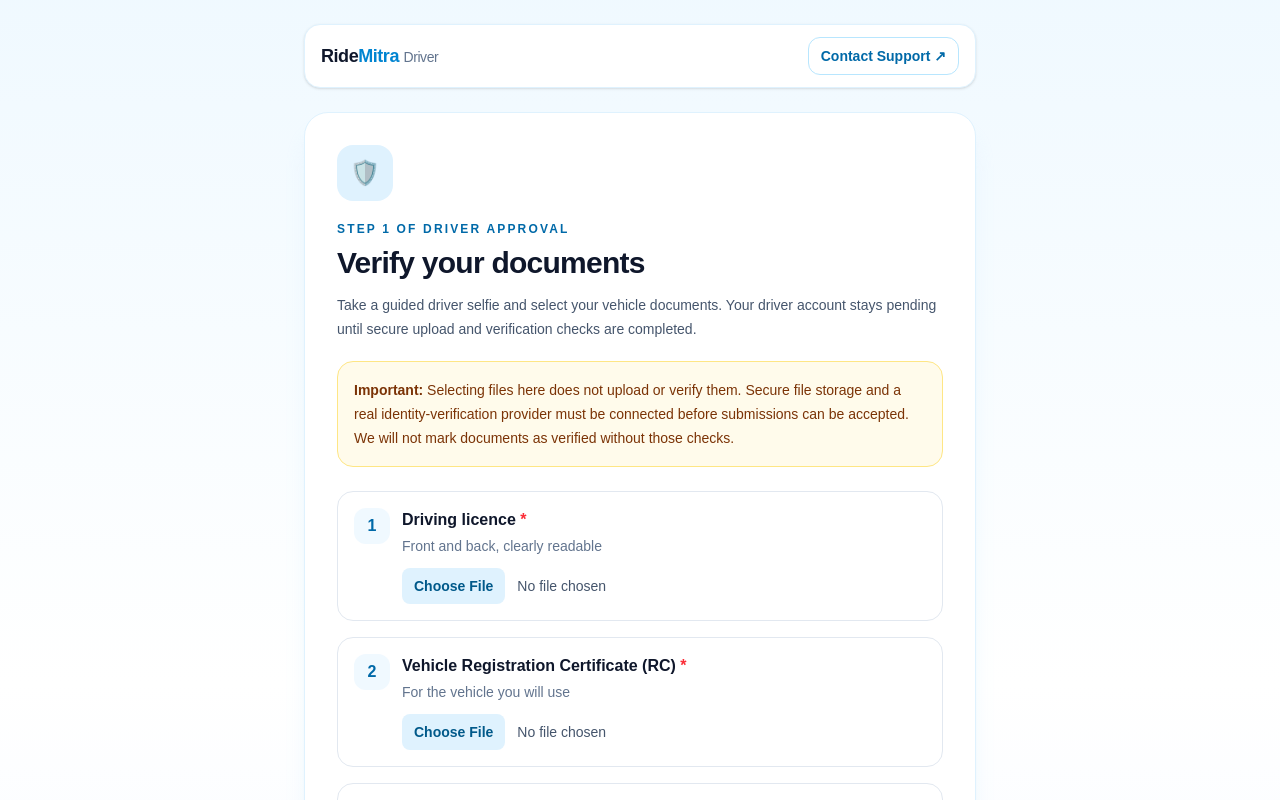
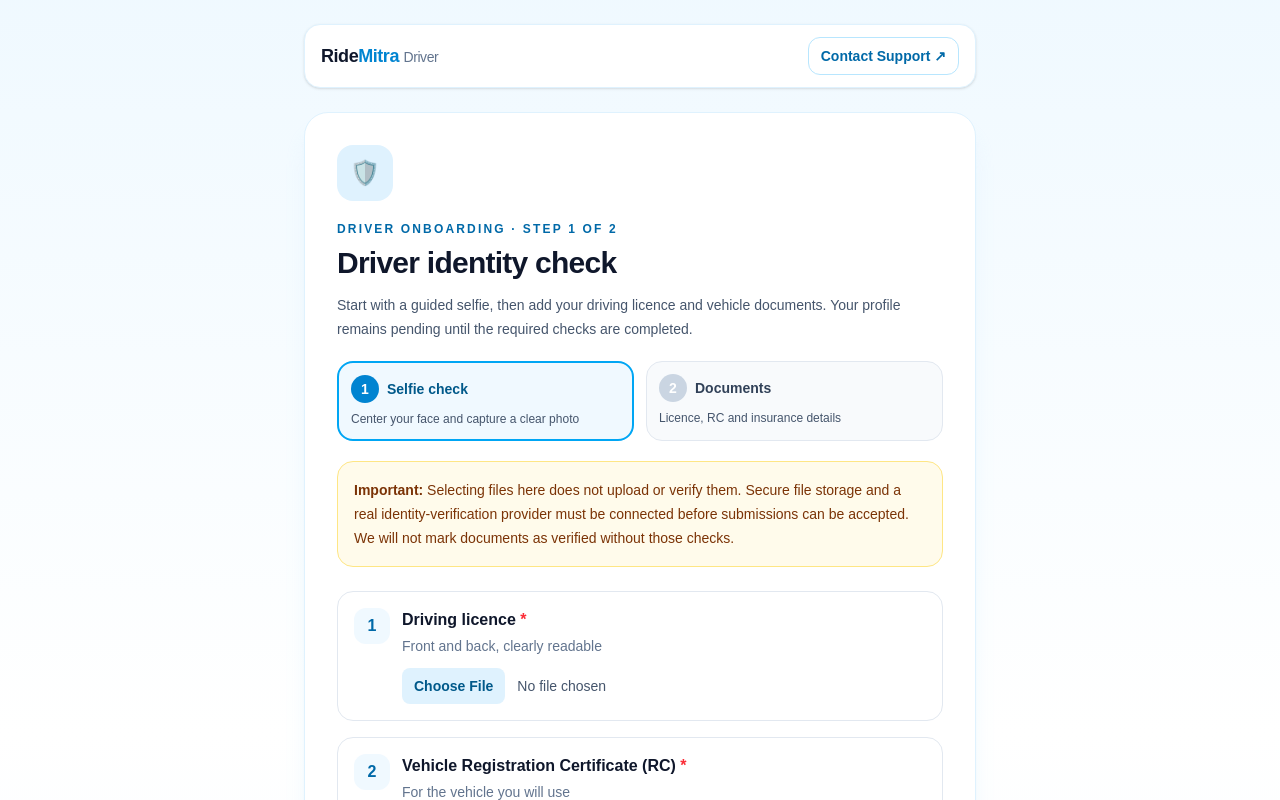
Before and after one commit to mintuvanga/ridemitra, a Next.js app: page /driver/documents in a window 1280 px wide. Shown: the top 800 px of the page. Built offline with nearby package versions, Linux system fonts and the light colour scheme.

Commit message:
Redesign driver selfie verification screen

```diff
--- a/src/app/driver/documents/page.tsx
+++ b/src/app/driver/documents/page.tsx
@@ -279,9 +279,13 @@ export default function DriverDocumentsPage() {
         </header>
         <section className="rounded-3xl border border-sky-100 bg-white p-5 shadow-xl shadow-sky-100/60 sm:p-8">
           <div className="mb-5 flex h-14 w-14 items-center justify-center rounded-2xl bg-sky-100 text-2xl">🛡️</div>
-          <p className="text-xs font-bold uppercase tracking-[0.18em] text-sky-700">Step 1 of driver approval</p>
-          <h1 className="mt-2 text-3xl font-black tracking-tight">Verify your documents</h1>
-          <p className="mt-3 text-sm leading-6 text-slate-600">Take a guided driver selfie and select your vehicle documents. Your driver account stays pending until secure upload and verification checks are completed.</p>
+          <p className="text-xs font-bold uppercase tracking-[0.18em] text-sky-700">Driver onboarding · Step 1 of 2</p>
+          <h1 className="mt-2 text-3xl font-black tracking-tight">Driver identity check</h1>
+          <p className="mt-3 text-sm leading-6 text-slate-600">Start with a guided selfie, then add your driving licence and vehicle documents. Your profile remains pending until the required checks are completed.</p>
+          <div className="mt-5 grid grid-cols-2 gap-3" aria-label="Verification progress">
+            <div className="rounded-2xl border-2 border-sky-500 bg-sky-50 p-3"><div className="flex items-center gap-2 text-sm font-extrabold text-sky-800"><span className="flex h-7 w-7 items-center justify-center rounded-full bg-sky-600 text-white">1</span> Selfie check</div><p className="mt-2 text-xs text-slate-600">Center your face and capture a clear photo</p></div>
+            <div className="rounded-2xl border border-slate-200 bg-slate-50 p-3"><div className="flex items-center gap-2 text-sm font-extrabold text-slate-700"><span className="flex h-7 w-7 items-center justify-center rounded-full bg-slate-300 text-white">2</span> Documents</div><p className="mt-2 text-xs text-slate-600">Licence, RC and insurance details</p></div>
+          </div>
           <div className="mt-5 rounded-2xl border border-amber-200 bg-amber-50 p-4 text-sm leading-6 text-amber-900"><strong>Important:</strong> Selecting files here does not upload or verify them. Secure file storage and a real identity-verification provider must be connected before submissions can be accepted. We will not mark documents as verified without those checks.</div>
           <form onSubmit={submit} className="mt-6 space-y-4">
             {requiredDocs.map((doc, index) => (
@@ -315,13 +319,15 @@ export default function DriverDocumentsPage() {
                   <div><h2 className="font-bold">Driver selfie check</h2><p className="mt-1 text-xs text-slate-300">Step 1 of 2 · Position and lighting</p></div>
                   <button type="button" onClick={stopCamera} className="rounded-lg border border-white/20 px-3 py-1.5 text-sm">Close</button>
                 </div>
-                <div className="relative mt-3 overflow-hidden rounded-2xl bg-black">
-                  <video ref={videoRef} autoPlay muted playsInline className="aspect-[4/3] w-full object-cover [transform:scaleX(-1)]" />
-                  <div aria-hidden="true" className="pointer-events-none absolute left-1/2 top-1/2 h-[68%] w-[52%] -translate-x-1/2 -translate-y-1/2 rounded-[50%] border-4 border-sky-300 shadow-[0_0_0_999px_rgba(0,0,0,0.28)]" />
+                <div className="relative mx-auto mt-4 w-full max-w-sm overflow-hidden rounded-[2rem] border border-white/10 bg-black">
+                  <video ref={videoRef} autoPlay muted playsInline className="aspect-[3/4] max-h-[520px] w-full object-cover [transform:scaleX(-1)]" />
+                  <div aria-hidden="true" className={`pointer-events-none absolute left-1/2 top-1/2 h-[72%] w-[62%] -translate-x-1/2 -translate-y-1/2 rounded-[48%] border-[3px] ${faceReady ? "border-emerald-400" : "border-sky-300"} shadow-[0_0_0_999px_rgba(0,0,0,0.34)] transition-colors`} />
+                  <div className="pointer-events-none absolute inset-x-0 bottom-0 bg-gradient-to-t from-black/80 to-transparent px-4 pb-4 pt-12 text-center text-xs font-semibold text-white">Keep your full face inside the oval</div>
                 </div>
-                <p className={`mt-3 rounded-xl p-3 text-sm font-semibold ${faceReady ? "bg-emerald-500/20 text-emerald-200" : "bg-white/10 text-sky-100"}`} role="status">{faceStatus}</p>
-                <button type="button" disabled={!faceReady} onClick={captureSelfie} className="mt-3 w-full rounded-xl bg-sky-500 px-4 py-3 font-bold text-white disabled:cursor-not-allowed disabled:bg-slate-600">Capture photo</button>
-                <p className="mt-2 text-xs leading-5 text-slate-300">We check one centered face and acceptable lighting over several frames. This camera step does not prove liveness or match your face to an identity document.</p>
+                <div className={`mt-4 flex items-start gap-3 rounded-xl p-3 ${faceReady ? "bg-emerald-500/15 text-emerald-200" : "bg-white/10 text-sky-100"}`} role="status"><span className="mt-0.5 text-lg">{faceReady ? "✓" : "◎"}</span><div><p className="text-sm font-bold">{faceReady ? "Ready to capture" : "Positioning check"}</p><p className="mt-1 text-xs leading-5">{faceStatus}</p></div></div>
+                <button type="button" disabled={!faceReady} onClick={captureSelfie} className="mt-4 w-full rounded-xl bg-sky-500 px-4 py-3.5 font-bold text-white shadow-lg shadow-sky-950/30 disabled:cursor-not-allowed disabled:bg-slate-600"><span className="mr-2">●</span> Capture selfie</button>
+                <div className="mt-4 grid grid-cols-3 gap-2 text-center text-[11px] text-slate-300"><div className="rounded-lg bg-white/5 p-2"><div className="mb-1 text-base">◎</div>One face</div><div className="rounded-lg bg-white/5 p-2"><div className="mb-1 text-base">☼</div>Good lighting</div><div className="rounded-lg bg-white/5 p-2"><div className="mb-1 text-base">▣</div>Centered</div></div>
+                <p className="mt-3 text-[11px] leading-5 text-slate-400">This checks face position and lighting only. Real identity matching and liveness verification still require a secure verification provider.</p>
               </div>
             )}
             <canvas ref={canvasRef} className="hidden" aria-hidden="true" />
```
